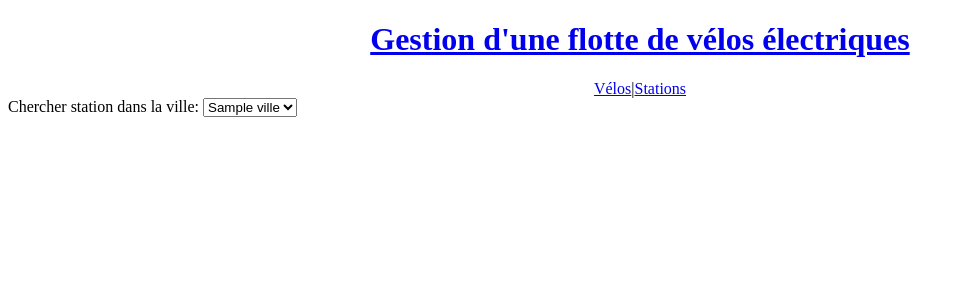
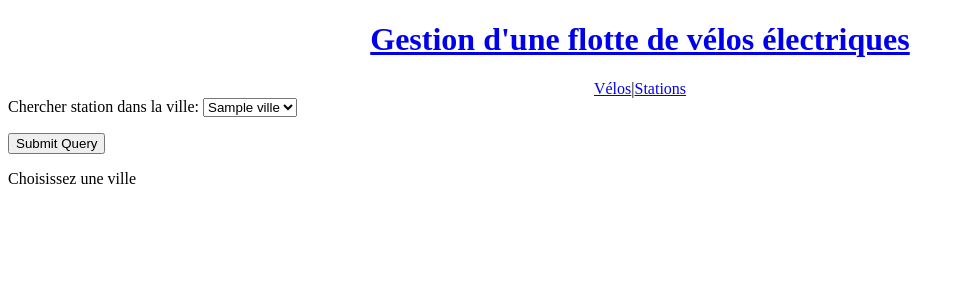
Before and after one commit to PROFeNoM/Database-management-system, a PHP site: page /stations.php in a window 1280 px wide. Shown: the top 300 px of the page, without its empty margins (0-965 px from the left). Run offline with PHP 8.4, Linux system fonts and the light colour scheme; tables that the repository leaves empty hold one stand-in row (values such as "Sample post").

Commit message:
Add query to search stations in specified city

```diff
--- a/interface/stations.php
+++ b/interface/stations.php
@@ -26,5 +26,17 @@
             ?>
         </select>
     </label>
+    <p><input type="submit" value="Submit Query"/></p>
 </form>
+
+<?php
+$query = file_get_contents(__DIR__ . '/../requetes/stationsDansVilleNomVille.sql');
+
+if (isset($_POST['villeInput']) && !empty($_POST['villeInput'])) {
+    print "<p>Stations à la ville " . $_POST['villeInput'] . "</p>";
+    print parameterizedQueryToTable($query, 's', $_POST['villeInput']);
+} else
+    print "Choisissez une ville";
+?>
+
 </body>
--- a/requetes/stationsDansVilleCodePostal.sql
+++ b/requetes/stationsDansVilleCodePostal.sql
@@ -1,4 +1,5 @@
-select *
+select
+    STATIONS.*
 from
     STATIONS
     inner join
--- a/requetes/stationsDansVilleNomVille.sql
+++ b/requetes/stationsDansVilleNomVille.sql
@@ -1,4 +1,5 @@
-select *
+select
+    STATIONS.*
 from
     STATIONS
     inner join
```
Also changed, not shown: requetes/getColumnFromTable.sql (deleted, +0 -7 lines).
